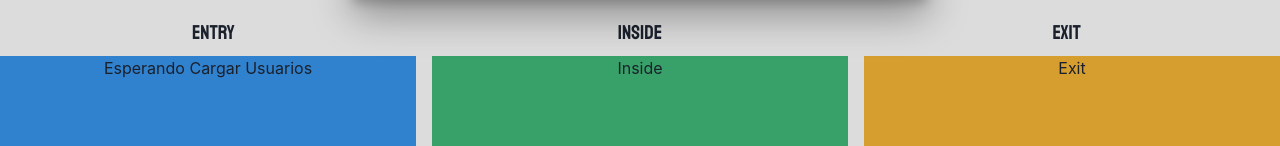
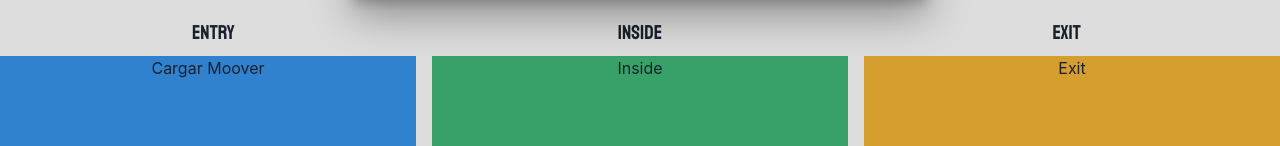
Before and after one commit to Miguel-Andres/WarehouseLogist, a React (Create React App) app: page / in a window 1280 px wide. Shown: the part 138-284 px from the top of the page. Built offline with nearby package versions, Linux system fonts and the light colour scheme.

Commit message:
eliminado y restaurando

```diff
--- a/src/components/section/Entry.js
+++ b/src/components/section/Entry.js
@@ -11,7 +11,7 @@ export default function Entry() {
 
     return (
        <React.Fragment>
-       {user.length? user.map(item=>  <Card  name={item.name} key={item.name}/>) : <Text >Esperando Cargar Usuarios</Text>}
+       {user.length? user.map(item=>  <Card  name={item.name} key={item.name}/>) : <Text >Cargar Moover</Text>}
        </React.Fragment>
     )
 }
```
